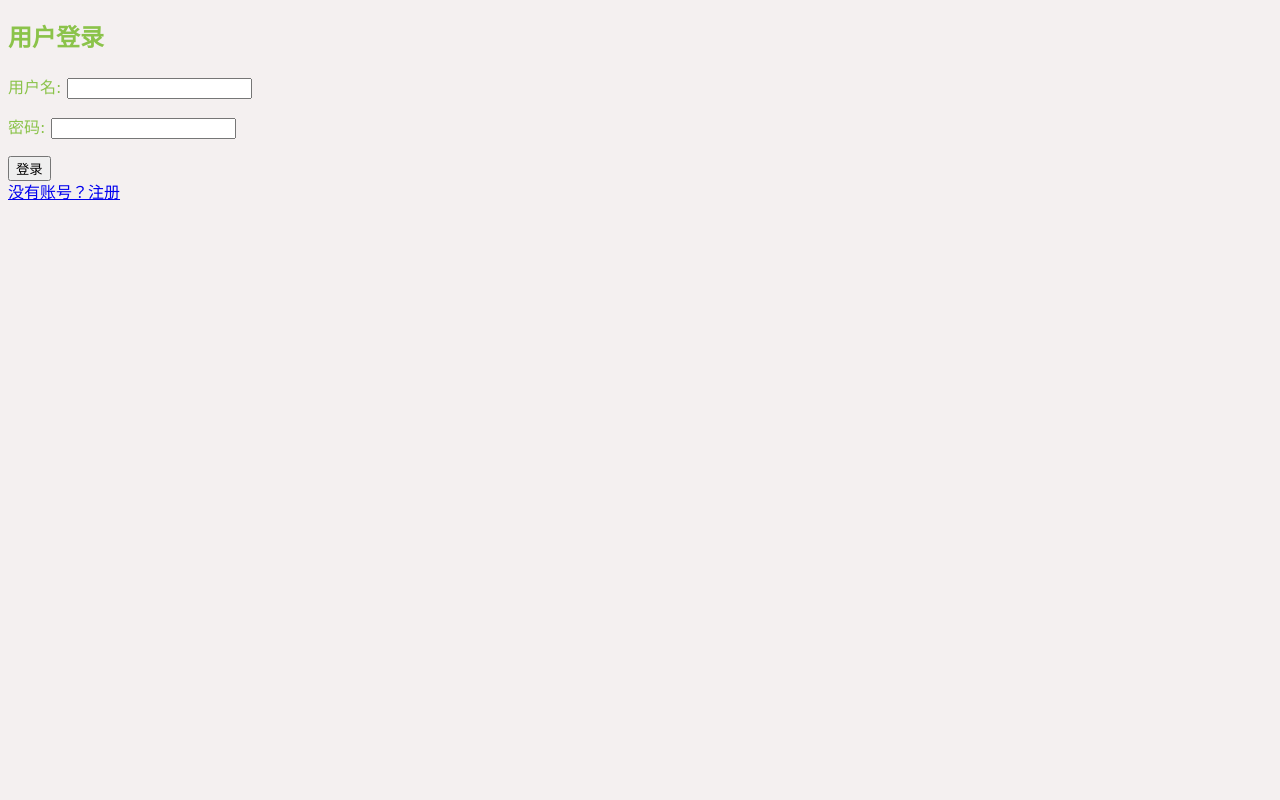
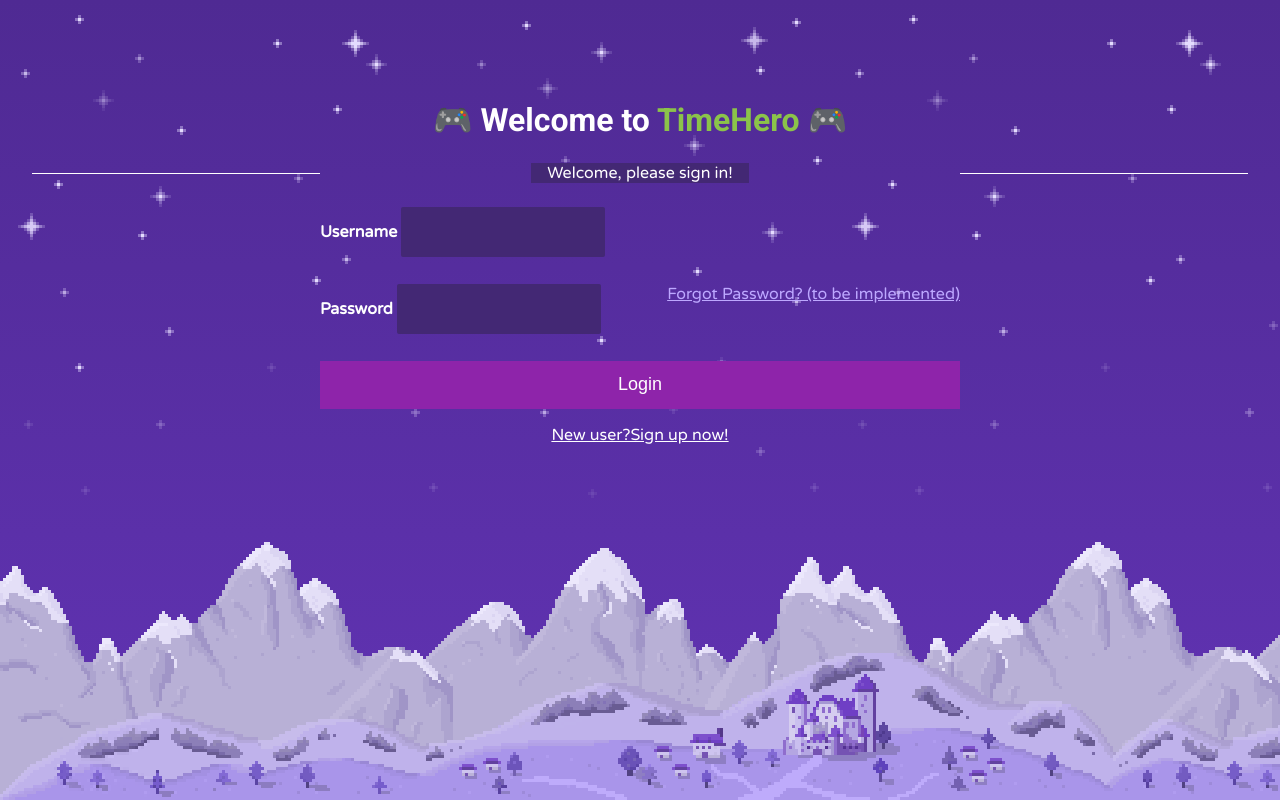
Before and after one commit to dotdashdash/tango_with_django_project, a Django app: page /login/ in a window 1280 px wide. Run offline with Django 5.2, Linux system fonts and the light colour scheme.

Commit message:
Improved login page

```diff
--- a/tango_with_django_project/timehero/templates/login.html
+++ b/tango_with_django_project/timehero/templates/login.html
@@ -2,18 +2,241 @@
 <!DOCTYPE html>
 <html lang="en">
 <head>
-    <meta charset="UTF-8">
-    <meta name="viewport" content="width=device-width, initial-scale=1.0">
-    <title>登录</title>
-    <link rel="stylesheet" href="{% static 'css/pixel.css' %}">
+  <meta charset="UTF-8">
+  <meta name="viewport" content="width=device-width, initial-scale=1.0">
+  <title>登录 - TimeHero</title>
+  <!-- 引入 Google Fonts -->
+  <link href="https://fonts.googleapis.com/css?family=Varela+Round" rel="stylesheet">
+  <link href="https://fonts.googleapis.com/css?family=Roboto:400,700&display=swap" rel="stylesheet">
+  <style>
+    .welcome-text {
+      font-family: 'Roboto', sans-serif;
+      text-align: center;
+    }
+  </style>
+  <style>
+    /* 基础重置 */
+    html, body {
+      margin: 0;
+      padding: 0;
+      min-height: 100%;
+    }
+    /* 整体背景及容器：使用 flex 布局 */
+    .form-wrapper {
+      display: flex;
+      flex-direction: column;
+      min-height: 100vh;
+      background: linear-gradient(to bottom, #4f2a93, #6133b4);
+      position: relative;
+      font-family: 'Varela Round', sans-serif;
+    }
+    /* 顶部背景：星空效果 */
+    #top-background .seamless_stars_varied_opacity_repeat {
+      background-image: url('{% static 'image/seamless_stars_varied_opacity.png' %}');
+      background-repeat: repeat-x;
+      position: absolute;
+      top: 0;
+      left: 0;
+      height: 500px;
+      width: 100%;
+    }
+    /* 登录表单样式 */
+    #login-form {
+      margin: 0 auto;
+      width: 40em;
+      padding-top: 5em;
+      padding-bottom: 4em;
+      position: relative;
+      z-index: 1;
+      color: #fff;
+    }
+    #login-form label {
+      color: #fff;
+      font-weight: bold;
+    }
+    #login-form input {
+      margin-bottom: 2em;
+      border-radius: 2px;
+      background-color: #432874;
+      border: none;
+      height: 50px;
+      padding: 0 1em;
+      color: #fff;
+    }
+    /* 错误提示文本 */
+    #login-form .input-error {
+      color: #fff;
+      font-size: 90%;
+      margin-top: -1em;
+      margin-bottom: 1em;
+    }
+    /* 按钮样式 */
+    #login-form .btn {
+      width: 100%;
+      padding: 0.75em;
+      font-size: 18px;
+      border: none;
+      background-color: #8e24aa;
+      color: #fff;
+      cursor: pointer;
+      transition: background-color 0.3s;
+    }
+    #login-form .btn:hover {
+      background-color: #f3e5f5;
+      color: #8e24aa;
+    }
+    /* 社交登录按钮 */
+    .social-button {
+      display: flex;
+      align-items: center;
+      justify-content: center;
+      background-color: #6a1b9a;
+      border: none;
+      padding: 0.75em;
+      margin-bottom: 1em;
+      cursor: pointer;
+      transition: background-color 0.3s;
+    }
+    .social-button:hover {
+      background-color: #8e24aa;
+    }
+    .social-icon {
+      margin-right: 1em;
+      width: 18px;
+      height: 18px;
+    }
+    /* 分割线 */
+    .strike {
+      text-align: center;
+      margin: 1.5em 0;
+      position: relative;
+    }
+    .strike span {
+      background: #432874;
+      padding: 0 1em;
+      position: relative;
+      z-index: 1;
+    }
+    .strike:before, .strike:after {
+      content: "";
+      position: absolute;
+      top: 50%;
+      width: 45%;
+      height: 1px;
+      background: #fff;
+    }
+    .strike:before {
+      right: 100%;
+      text-align: center;
+    }
+    .strike:after {
+      left: 100%;
+    }
+    /* 底部背景 */
+    #bottom-wrap {
+      margin-top: auto; /* 自动占据剩余空间，将 bottom-wrap 推至底部 */
+      position: relative;
+      width: 100%;
+      z-index: 0;
+    }
+    #bottom-background {
+      position: relative;
+    }
+    #bottom-background .seamless_mountains_demo_repeat {
+      background-image: url('{% static 'image/seamless_mountains_demo.png' %}');
+      background-repeat: repeat-x;
+      width: 100%;
+      height: 300px;
+      position: absolute;
+      bottom: 0;
+      left: 0;
+      z-index: 0;
+    }
+    #bottom-background .midground_foreground_extended2 {
+      background-image: url('{% static 'image/midground_foreground_extended2.png' %}');
+      position: relative;
+      width: 1500px;
+      max-width: 100%;
+      height: 150px;
+      margin: 0 auto;
+    }
+    /* 忘记密码链接 */
+    .forgot-password {
+      color: #bda8ff;
+      float: right;
+      cursor: pointer;
+    }
+    /* 切换链接 */
+    .toggle-links {
+      text-align: center;
+      margin-top: 1em;
+    }
+    .toggle-link {
+      color: #fff;
+      text-decoration: underline;
+      cursor: pointer;
+    }
+  </style>
 </head>
 <body>
-    <h2>用户登录</h2>
-    <form method="post">
-        {% csrf_token %}
-        {{ form.as_p }}
-        <button type="submit">登录</button>
+  <div class="form-wrapper">
+    <!-- 顶部背景（星空） -->
+    <div id="top-background">
+      <div class="seamless_stars_varied_opacity_repeat"></div>
+    </div>
+    <!-- 登录表单 -->
+    <form id="login-form" method="post">
+      {% csrf_token %}
+      {% if form.non_field_errors %}
+        <div class="input-error">
+          {% for error in form.non_field_errors %}
+            {{ error }}<br>
+          {% endfor %}
+        </div>
+      {% endif %}
+      <div class="text-center">
+        <h1 class="welcome-text">🎮 Welcome to <span style="color: #8bc34a;">TimeHero</span> 🎮</h1>
+      </div>
+      <div class="strike">
+        <span>Welcome, please sign in!</span>
+      </div>
+      <!-- 用户名输入 -->
+      <div class="form-group">
+        <label for="{{ form.username.id_for_label }}">Username</label>
+        {{ form.username }}
+        {% if form.username.errors %}
+          {% for error in form.username.errors %}
+            <div class="input-error">{{ error }}</div>
+          {% endfor %}
+        {% endif %}
+      </div>
+      <!-- 密码输入 -->
+      <div class="form-group">
+        <label for="{{ form.password.id_for_label }}">Password</label>
+        <a class="forgot-password" href="">Forgot Password? (to be implemented)</a>
+        {{ form.password }}
+        {% if form.password.errors %}
+          {% for error in form.password.errors %}
+            <div class="input-error">{{ error }}</div>
+          {% endfor %}
+        {% endif %}
+      </div>
+      <!-- 登录按钮 -->
+      <div class="text-center">
+        <button type="submit" class="btn">Login</button>
+      </div>
+      <!-- 切换到注册 -->
+      <div class="toggle-links">
+        <a href="{% url 'signup' %}" class="toggle-link">New user?Sign up now!</a>
+      </div>
     </form>
-    <a href="{% url 'signup' %}">没有账号？注册</a>
+    <!-- 底部背景，始终靠底 -->
+    <div id="bottom-wrap">
+      <div id="bottom-background">
+        <div class="seamless_mountains_demo_repeat"></div>
+        <div class="midground_foreground_extended2"></div>
+      </div>
+    </div>
+  </div>
 </body>
 </html>
```
Also changed, not shown: tango_with_django_project/db.sqlite3, tango_with_django_project/timehero/static/image/midground_foreground_extended2.png (added), tango_with_django_project/timehero/static/image/seamless_mountains_demo.png (added), tango_with_django_project/timehero/static/image/seamless_stars_varied_opacity.png (added), tango_with_django_project/timehero/static/svg/logo-horizontal.svg (added).
